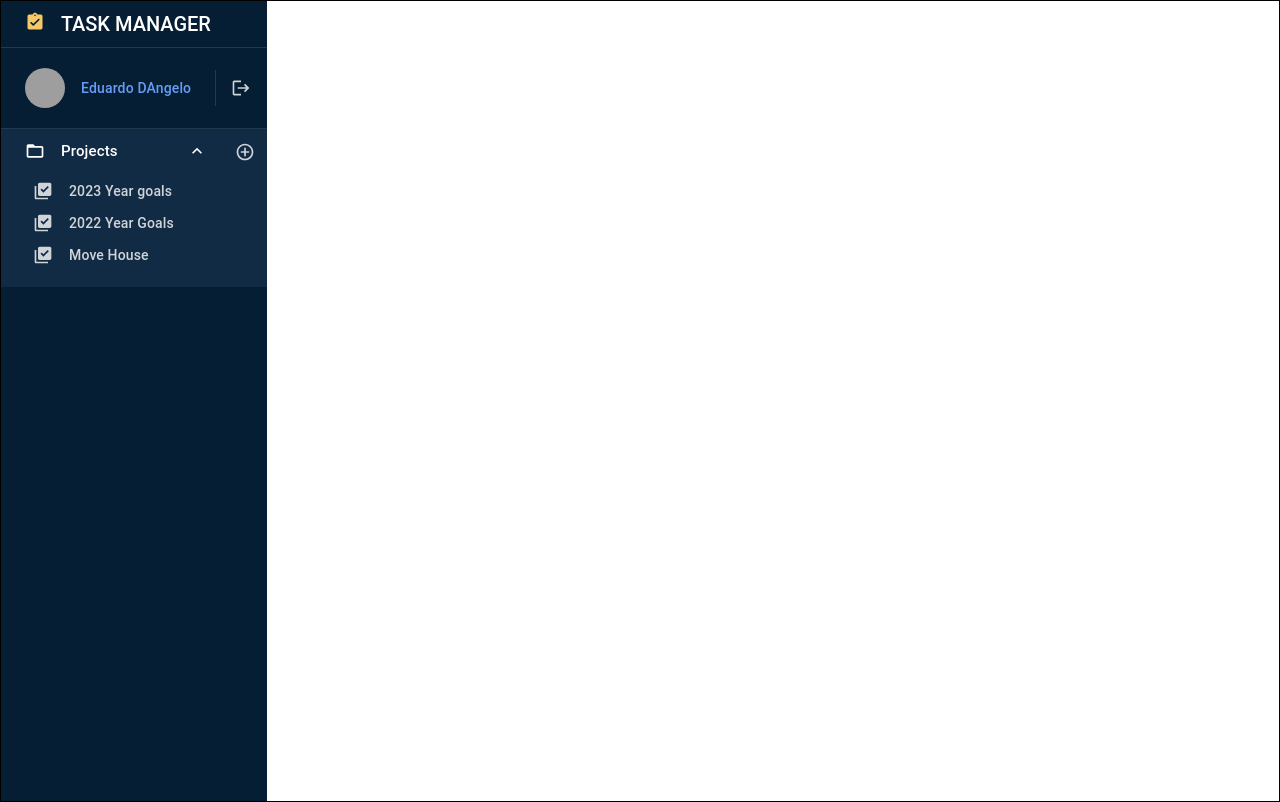
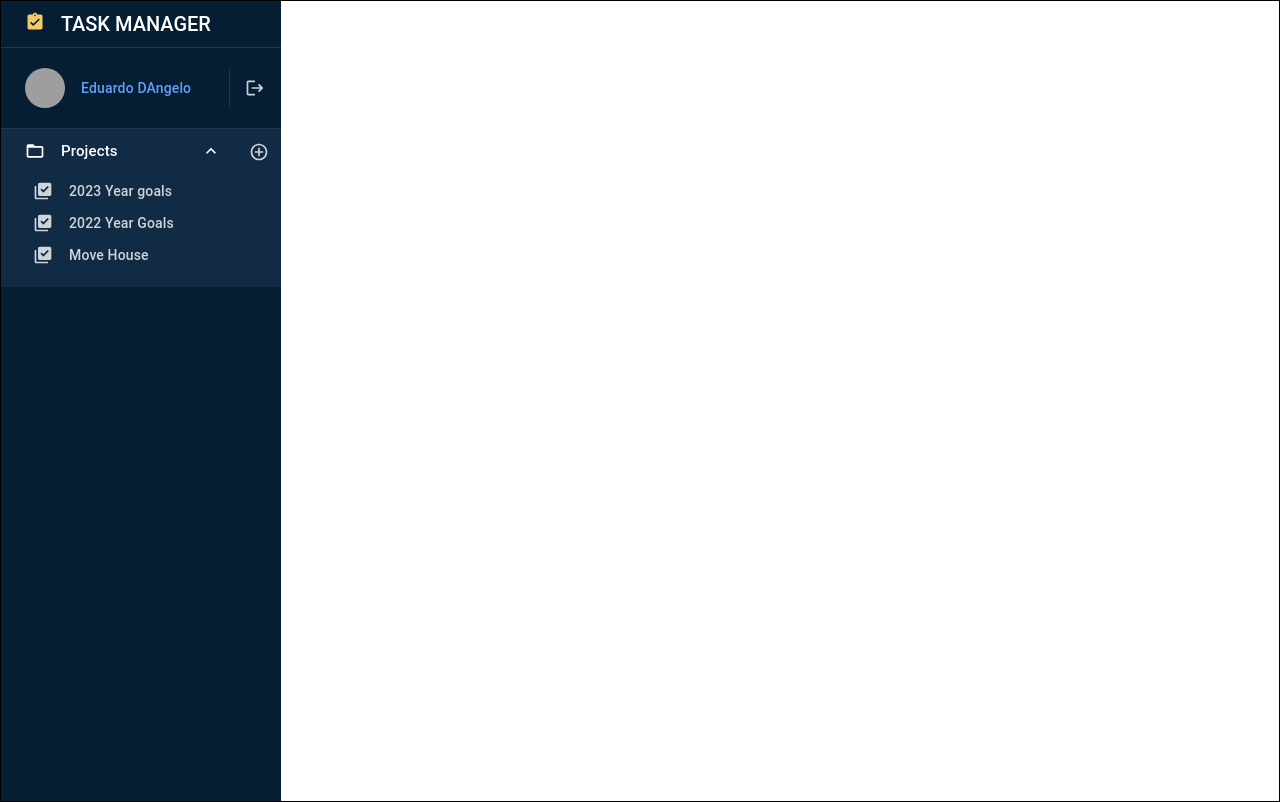
Before and after one commit to eduardo-dangelo/task-manager, a React (Create React App) app: page / in a window 1280 px wide. Built offline with nearby package versions, Linux system fonts and the light colour scheme; grey boxes are pictures that could not be loaded.

Commit message:
fix sidebar width bug

```diff
--- a/src/components/CollapsableList.jsx
+++ b/src/components/CollapsableList.jsx
@@ -23,12 +23,12 @@ const CollapsableList = ({ title = 'Projects', list = data }) => {
   }
 
   const handleAddIconClick = () => {
-    setOpen(true)
     setIsAdding(true)
   }
 
   const handleAddItem = (item) => {
     setCollapsableList([...collapsableList, { label: item }])
+    !open && setOpen(true)
     setIsAdding(false)
   }
 
--- a/src/components/Sidebar.jsx
+++ b/src/components/Sidebar.jsx
@@ -25,7 +25,7 @@ const FireNav = styled(List)({
 const Sidebar = () => {
   const [open, setOpen] = React.useState(true)
   return (
-    <Paper elevation={0} sx={{ maxWidth: sideBarMaxWidth, borderRadius: 0 }}>
+    <Paper elevation={0} sx={{ width: sideBarMaxWidth, borderRadius: 0 }}>
       <FireNav component='nav' disablePadding>
         <Logo />
         <Divider />
--- a/src/components/constants.js
+++ b/src/components/constants.js
@@ -16,7 +16,7 @@ const rotate90IconStyle = {
 }
 
 const fontSize = 14
-const sideBarMaxWidth = 286
+const sideBarMaxWidth = 280
 const escapeKeyCode = 27
 
 export { rotate90IconStyle, fontSize, sideBarMaxWidth, escapeKeyCode }
```
